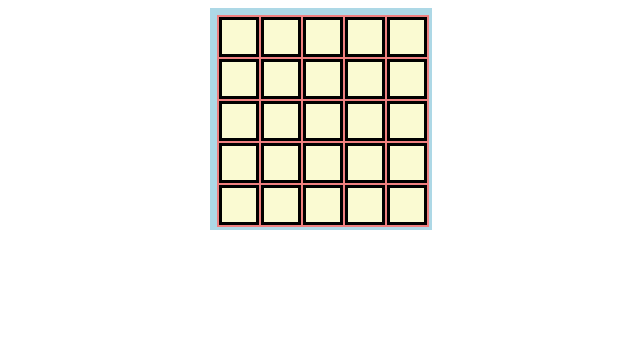
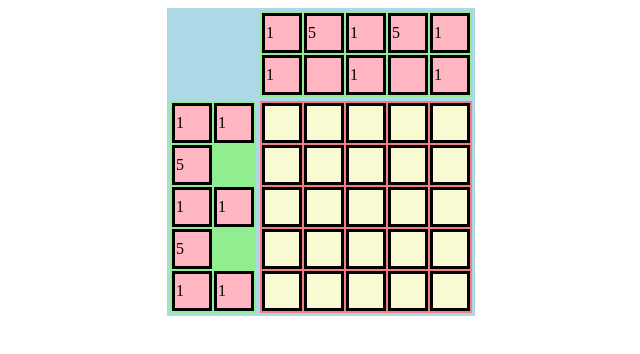
Before and after one commit to khafizovas/japuzzle-frontend, a React (Create React App) app: page / in a window 1280 px wide. Shown: the top 354 px of the page, without its empty margins (319-959 px from the left). Built offline with nearby package versions, Linux system fonts and the light colour scheme.

Commit message:
Add HintsField component

```diff
--- a/src/Field/Field.js
+++ b/src/Field/Field.js
@@ -1,5 +1,6 @@
 import './Field.css';
 import InputField from '../InputField/InputField';
+import HintsField from '../HintsField/HintsField';
 
 const Field = (props) => {
 	return (
@@ -7,12 +8,16 @@ const Field = (props) => {
 			<tbody>
 				<tr>
 					<td></td>
-					<td></td>
+					<td>
+						<HintsField type='columns' hints={props.hints.columns} />
+					</td>
 				</tr>
 				<tr>
-					<td></td>
 					<td>
-						<InputField size={props.size} />
+						<HintsField type='rows' hints={props.hints.rows} />
+					</td>
+					<td>
+						<InputField width={props.size.width} height={props.size.height} />
 					</td>
 				</tr>
 			</tbody>
--- /dev/null
+++ b/src/HintsField/HintsField.css
@@ -0,0 +1,12 @@
+#game-hints-field {
+	background: lightgreen;
+}
+
+.game-hint-cell {
+	width: 2em;
+	height: 2em;
+
+	border: solid;
+
+	background: lightpink;
+}
--- /dev/null
+++ b/src/HintsField/HintsField.js
@@ -0,0 +1,35 @@
+import './HintsField.css';
+
+const HintsField = (props) => {
+	const maxHintsCount = props.hints.reduce(
+		(length, cur) => (cur.length > length ? cur.length : length),
+		0
+	);
+
+	const hints =
+		props.type === 'rows'
+			? props.hints
+			: props.type === 'columns'
+			? [...Array(maxHintsCount)].map((_, colIndex) =>
+					props.hints.map((column) => column[colIndex])
+			  )
+			: null;
+
+	return (
+		<table id='game-hints-field'>
+			<tbody>
+				{hints.map((hintsRow, i) => (
+					<tr key={i}>
+						{hintsRow.map((hint, j) => (
+							<td key={i * j + j} className='game-hint-cell'>
+								{hint}
+							</td>
+						))}
+					</tr>
+				))}
+			</tbody>
+		</table>
+	);
+};
+
+export default HintsField;
--- a/src/InputField/InputField.css
+++ b/src/InputField/InputField.css
@@ -2,7 +2,7 @@
 	background: lightcoral;
 }
 
-.game-cell {
+.game-input-cell {
 	width: 2em;
 	height: 2em;
 
--- a/src/InputField/InputField.js
+++ b/src/InputField/InputField.js
@@ -4,10 +4,10 @@ const InputField = (props) => {
 	return (
 		<table id='game-input-field'>
 			<tbody>
-				{[...Array(props.size.height)].map((_, i) => (
+				{[...Array(props.height)].map((_, i) => (
 					<tr key={i}>
-						{[...Array(props.size.width)].map((_, j) => (
-							<td key={i * props.size.width + j} className='game-cell'></td>
+						{[...Array(props.width)].map((_, j) => (
+							<td key={i * props.width + j} className='game-input-cell'></td>
 						))}
 					</tr>
 				))}
```
